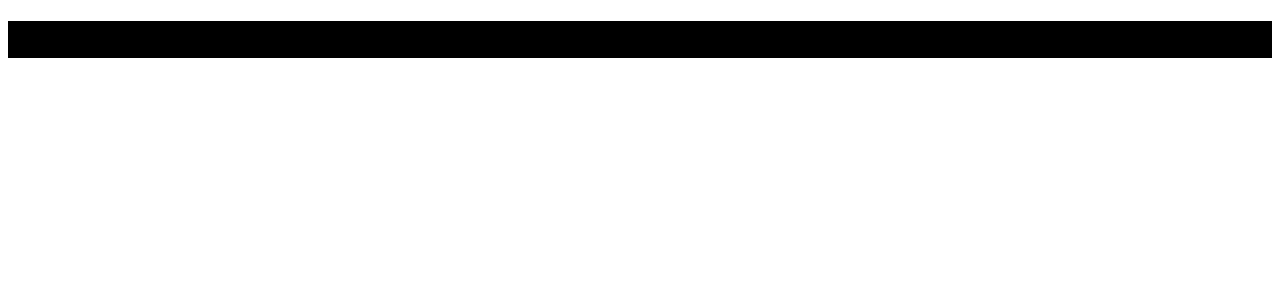
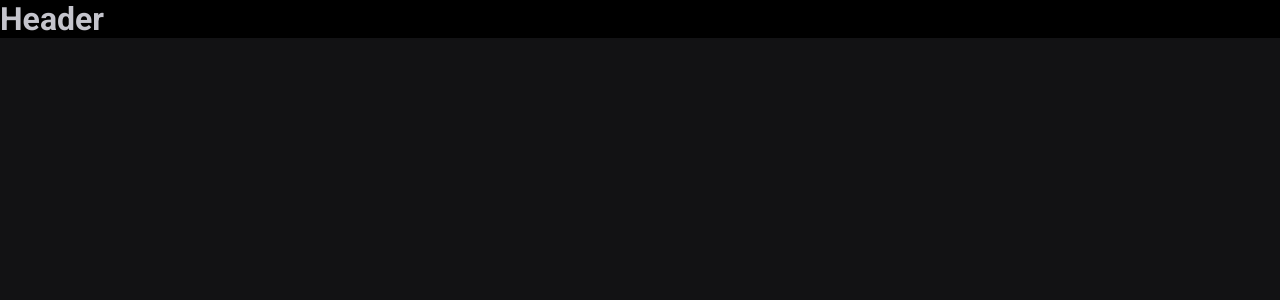
Before and after one commit to Marcelovqvd/2023_Ignite-React-projeto01, a React (Vite) app: page / in a window 1280 px wide. Shown: the top 300 px of the page. Built offline with nearby package versions, Linux system fonts and the light colour scheme.

Commit message:
feat: global css

```diff
--- a/index.html
+++ b/index.html
@@ -1,13 +1,23 @@
 <!DOCTYPE html>
 <html lang="en">
+
 <head>
   <meta charset="UTF-8" />
-    <link rel="icon" type="image/svg+xml" href="/vite.svg" />
+
+  <link rel="preconnect" href="https://fonts.googleapis.com" />
+  <link rel="preconnect" href="https://fonts.gstatic.com" crossorigin />
+
+  <link rel="icon" type="image/svg+xml" href="/src/favicon.svg" />
   <meta name="viewport" content="width=device-width, initial-scale=1.0" />
-    <title>Vite + React</title>
+
+  <link href="https://fonts.googleapis.com/css2?family=Roboto:wght@400;700&display=swap" rel="stylesheet" />
+
+  <title>Vite App</title>
 </head>
+
 <body>
   <div id="root"></div>
   <script type="module" src="/src/main.jsx"></script>
 </body>
+
 </html>
--- a/src/App.jsx
+++ b/src/App.jsx
@@ -1,4 +1,5 @@
 import { Header } from './compoments/Header'
+import './global.css';
 
 function App() {
   return (
--- /dev/null
+++ b/src/global.css
@@ -0,0 +1,33 @@
+:root {
+    --white: #fff;
+    --gray-100: #e1e1e6;
+    --gray-300: #c4c4cc;
+    --gray-400: #8d8d99;
+    --gray-600: #323238;
+    --gray-700: #29292e;
+    --gray-800: #202024;
+    --gray-900: #121214;
+
+    --green-500: #00875f;
+}
+
+* {
+    margin: 0;
+    padding: 0;
+    box-sizing: border-box;
+}
+
+body {
+    background: var(--gray-900);
+    color: var(--gray-300);
+    -webkit-font-smoothing: antialiased;
+}
+
+body,
+input,
+textarea,
+button {
+    font-family: "Roboto", sans-serif;
+    font-weight: 400;
+    font-size: 1rem;
+}
```
Lines whose indentation alone changed are shown as unchanged.
